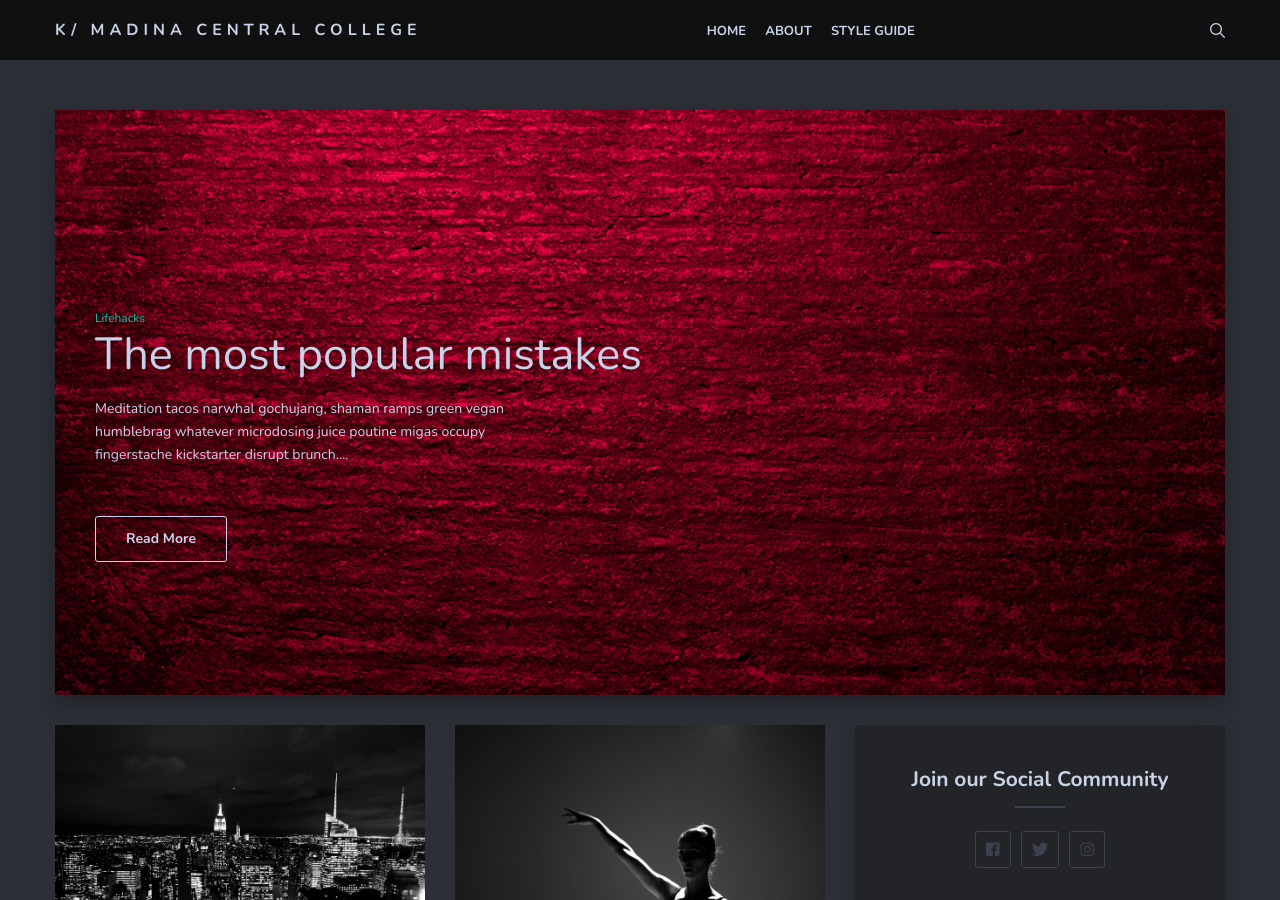
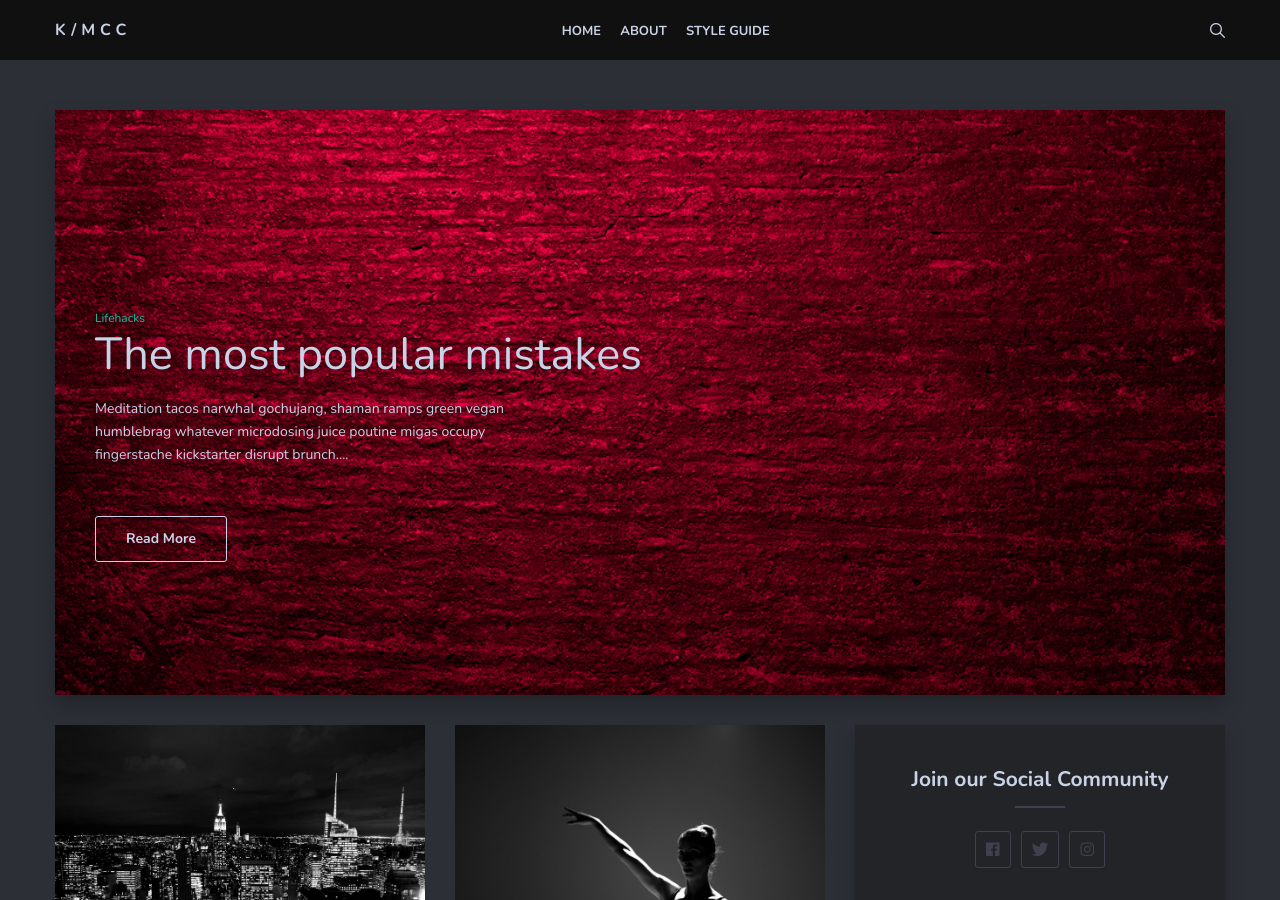
Before and after one commit to techlanka/kmcc, a Jekyll site: the page built from index.html, in a window 1280 px wide and 900 px high. Built offline with Jekyll 4.4.1, drawn with Linux system fonts in a browser that asks for light colours; the list of posts is cut into pages by our own code.

Commit message:
Update header.html

```diff
--- a/_includes/header.html
+++ b/_includes/header.html
@@ -4,7 +4,7 @@
       <div class="col col-12">
         <div class="header-box">
           <div class="logo-title">
-            <a href="{{site.baseurl}}/" class="logo-text">K/ Madina Central College</a>
+            <a href="{{site.baseurl}}/" class="logo-text">K/MCC</a>
           </div>
 
           <nav class="nav-menu">
```
